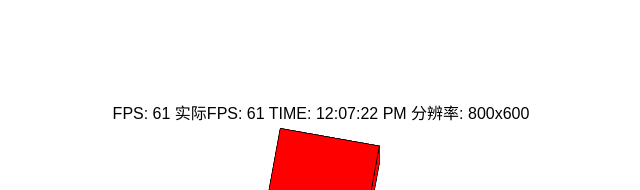
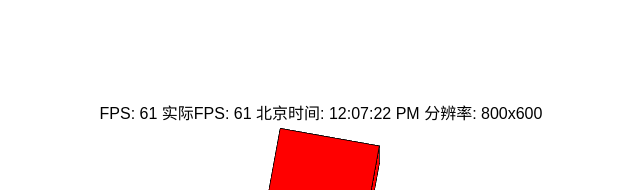
Before and after one commit to MiQing-001/Fps-test-tool, a plain HTML site: page index.html in a window 1280 px wide. Shown: the part 228-418 px from the top of the page, without its empty margins (319-959 px from the left). Drawn offline with Linux system fonts and the light colour scheme.

Commit message:
Update index.html

```diff
--- a/index.html
+++ b/index.html
@@ -73,7 +73,7 @@
 
       const date = new Date();
       const beijingTime = new Date(date.getTime() + (8 * 60 * 60 * 1000));
-      info.textContent = `FPS: ${fps} \n 实际FPS: ${Math.round(fps)} \n TIME: ${beijingTime.toLocaleTimeString()} \n 分辨率: ${window.screen.width}x${window.screen.height}`;
+      info.textContent = `FPS: ${fps} \n 实际FPS: ${Math.round(fps)} \n 北京时间: ${beijingTime.toLocaleTimeString()} \n 分辨率: ${window.screen.width}x${window.screen.height}`;
     }
 
     rotationX += rotationSpeed;
```
